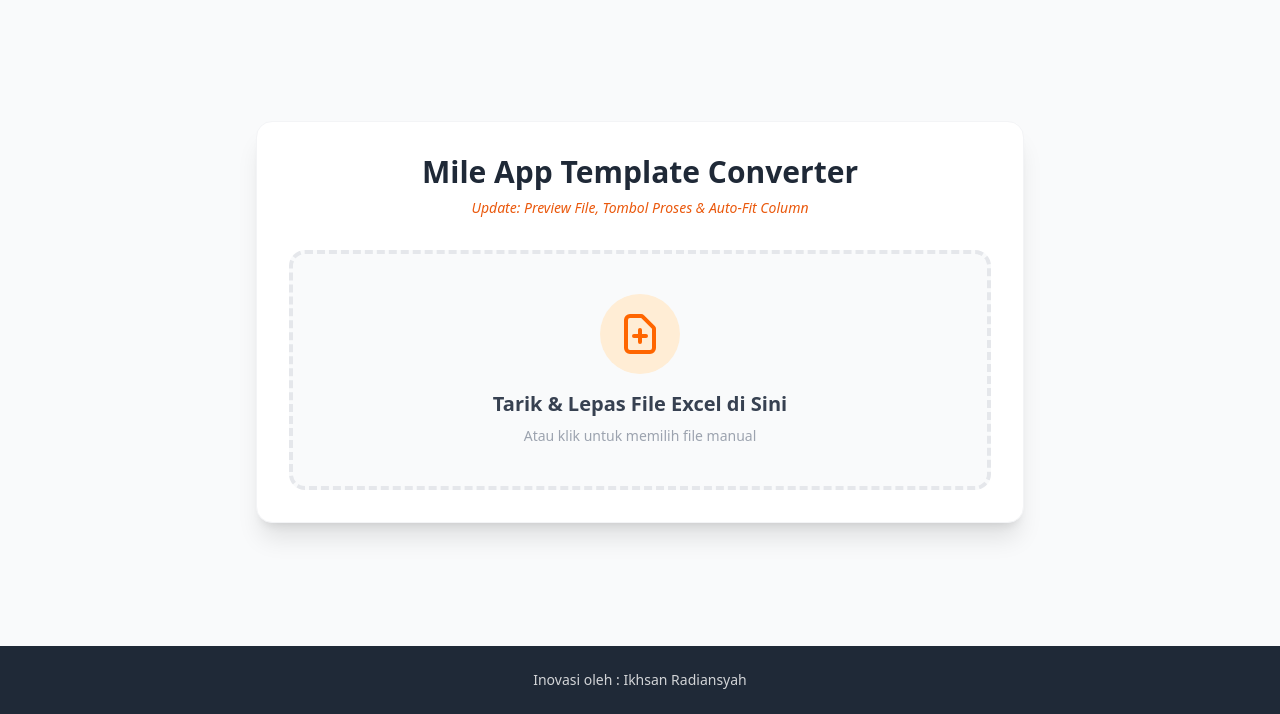
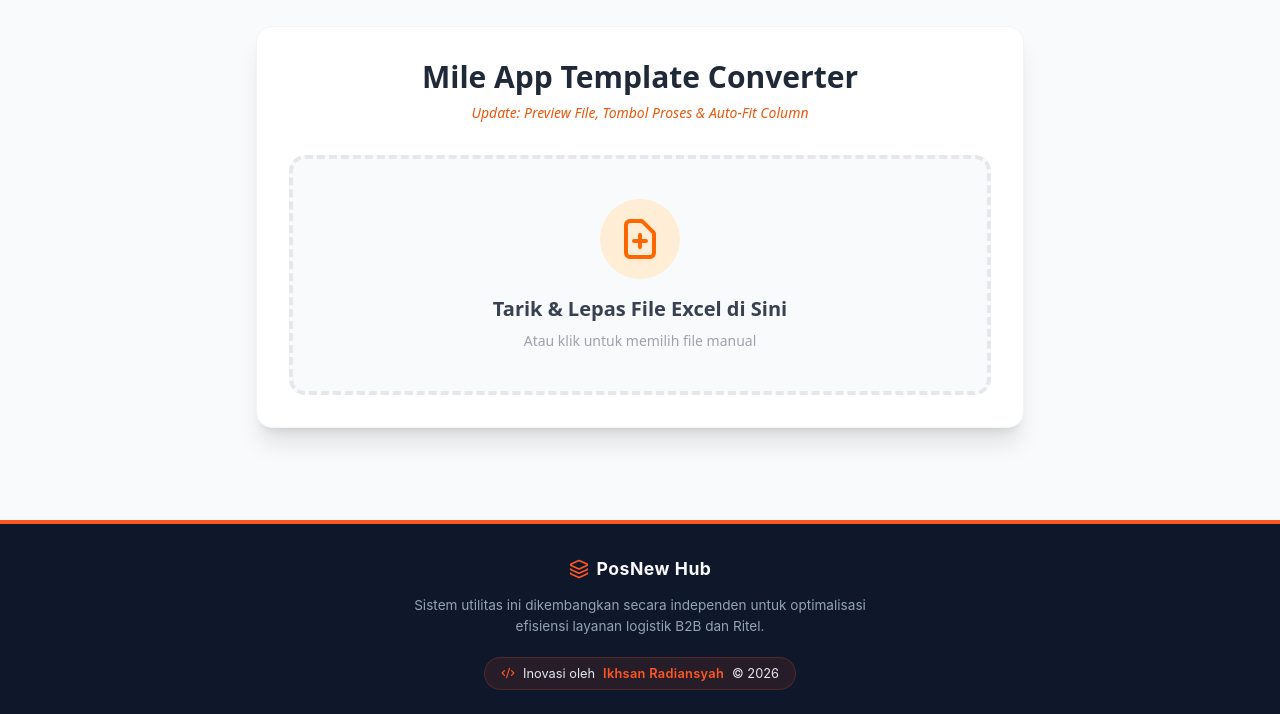
Before and after one commit to newbieot/sap-pos, a plain HTML site: page index.html in a window 1280 px wide. Shown: the part 86-800 px from the top of the page. Drawn offline with nearby package versions, Linux system fonts and the light colour scheme.

Commit message:
Update index.html

```diff
--- a/index.html
+++ b/index.html
@@ -74,11 +74,83 @@
             </div>
         </div>
     </main>
+<!-- Modern SaaS Footer (SLIM, DARK & FULL-WIDTH) -->
+<style>
+    .modern-footer {
+        width: 100%; /* Memaksa footer memanjang dari ujung ke ujung */
+        box-sizing: border-box; /* Mencegah footer tumpah keluar layar */
+        margin-top: 4rem;
+        padding: 2rem 1rem 1.5rem 1rem;
+        background-color: #0f172a;
+        border-top: 4px solid #FF5722;
+        display: flex;
+        flex-direction: column;
+        align-items: center;
+        gap: 0.8rem;
+        font-family: 'Inter', 'Segoe UI', Tahoma, Geneva, Verdana, sans-serif;
+    }
+    .footer-brand {
+        display: flex;
+        align-items: center;
+        gap: 0.5rem;
+        color: #f8fafc;
+        font-weight: 700;
+        font-size: 1.1rem;
+        letter-spacing: 0.5px;
+    }
+    .footer-desc {
+        color: #94a3b8;
+        font-size: 0.85rem;
+        text-align: center;
+        max-width: 500px;
+        line-height: 1.5;
+        margin: 0;
+    }
+    .footer-creator-badge {
+        margin-top: 0.5rem;
+        display: inline-flex;
+        align-items: center;
+        gap: 8px;
+        background: rgba(255, 87, 34, 0.1);
+        border: 1px solid rgba(255, 87, 34, 0.2);
+        padding: 6px 16px;
+        border-radius: 30px;
+        color: #e2e8f0;
+        font-size: 0.8rem;
+        transition: all 0.3s ease;
+    }
+    .footer-creator-badge:hover {
+        background: rgba(255, 87, 34, 0.2);
+        border-color: rgba(255, 87, 34, 0.5);
+        box-shadow: 0 0 10px rgba(255, 87, 34, 0.2);
+        transform: translateY(-2px);
+    }
+    .footer-creator-badge strong {
+        color: #FF5722;
+        font-weight: 600;
+        letter-spacing: 0.3px;
+    }
+</style>
 
-    <footer class="bg-gray-800 text-white p-6 text-center">
-        <p class="text-sm opacity-80 font-medium">Inovasi oleh : Ikhsan Radiansyah</p>
-    </footer>
+<footer class="modern-footer">
+    <div class="footer-brand">
+        <i data-lucide="layers" style="color: #FF5722; width: 20px; height: 20px;"></i>
+        PosNew Hub
+    </div>
+    <p class="footer-desc">
+        Sistem utilitas ini dikembangkan secara independen untuk optimalisasi efisiensi layanan logistik B2B dan Ritel.
+    </p>
+    <div class="footer-creator-badge">
+        <i data-lucide="code-2" style="color: #FF5722; width: 14px; height: 14px;"></i>
+        Inovasi oleh <strong>Ikhsan Radiansyah</strong> &copy; 2026
+    </div>
+</footer>
 
+<!-- Pastikan pemanggil ikon ini tetap ada di paling bawah -->
+<script src="https://unpkg.com/lucide@latest"></script>
+<script>
+    lucide.createIcons();
+</script>
     <script>
         const fileInput = document.getElementById('fileUpload');
         const dropZone = document.getElementById('dropZone');
```
